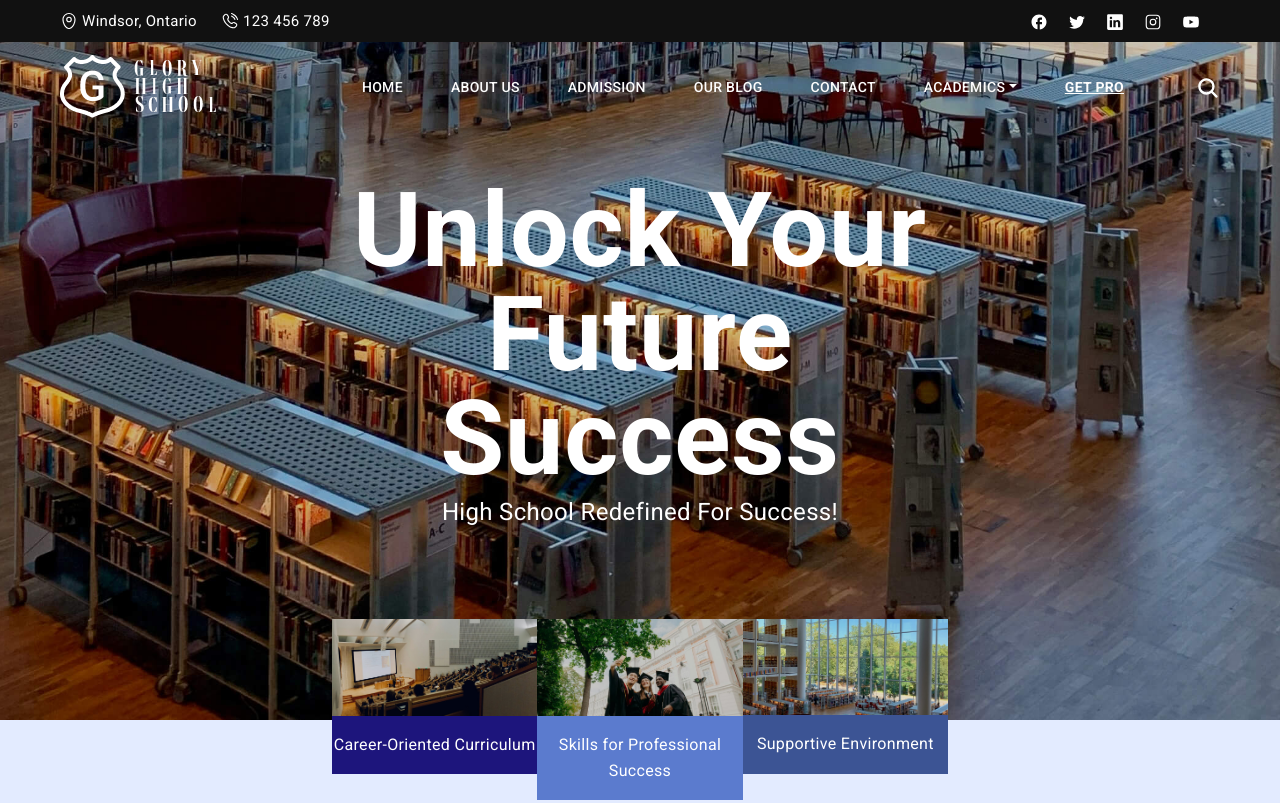
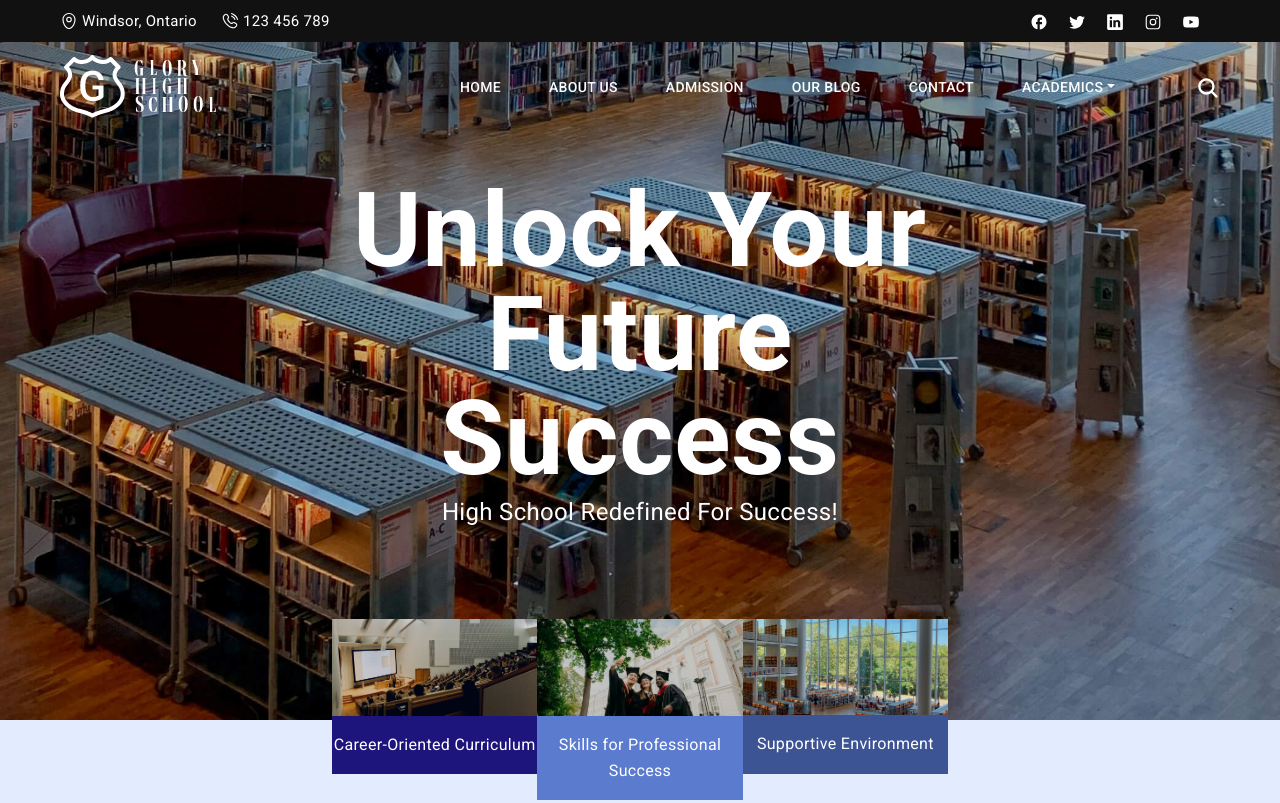
Before and after one commit to oDhruvPatel/Universitywebsite, a plain HTML site: page index.html in a window 1280 px wide. Shown: the top 803 px of the page. Drawn offline with nearby package versions, Linux system fonts and the light colour scheme.

Commit message:
Update index.html

```diff
--- a/index.html
+++ b/index.html
@@ -184,11 +184,7 @@
 
                 </ul>
               </li>
-              <li class="nav-item px-4">
-                <a class="nav-link p-0 fw-bold text-uppercase text-decoration-underline"
-                  href="https://templatesjungle.gumroad.com/l/glory-bootstrap-html-website-template-for-school"
-                  target="_blank">Get Pro</a>
-              </li>
+=
               <li class="nav-item search-dropdown ms-3 ms-lg-5 dropdown">
                 <a class="nav-link p-0 search dropdown-toggle" data-bs-toggle="dropdown" href="#" role="button"
                   aria-expanded="false">
```
